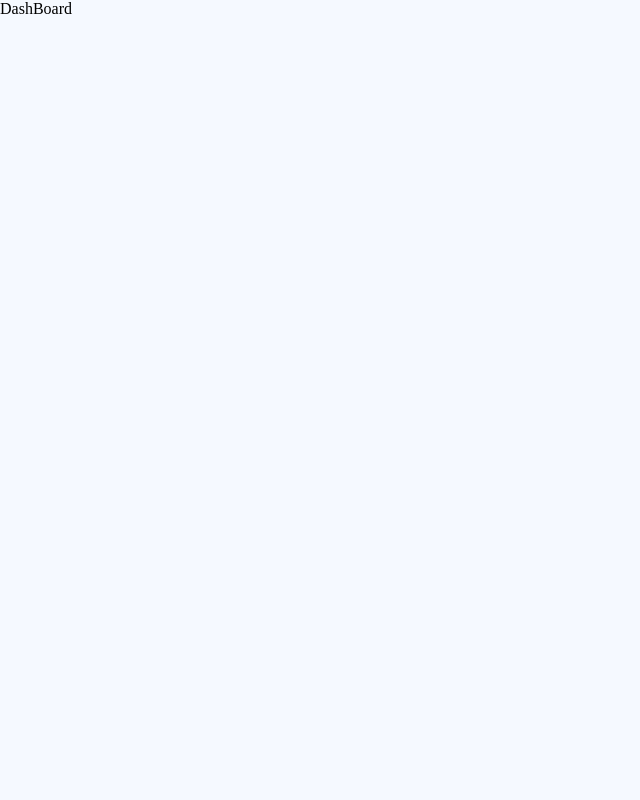
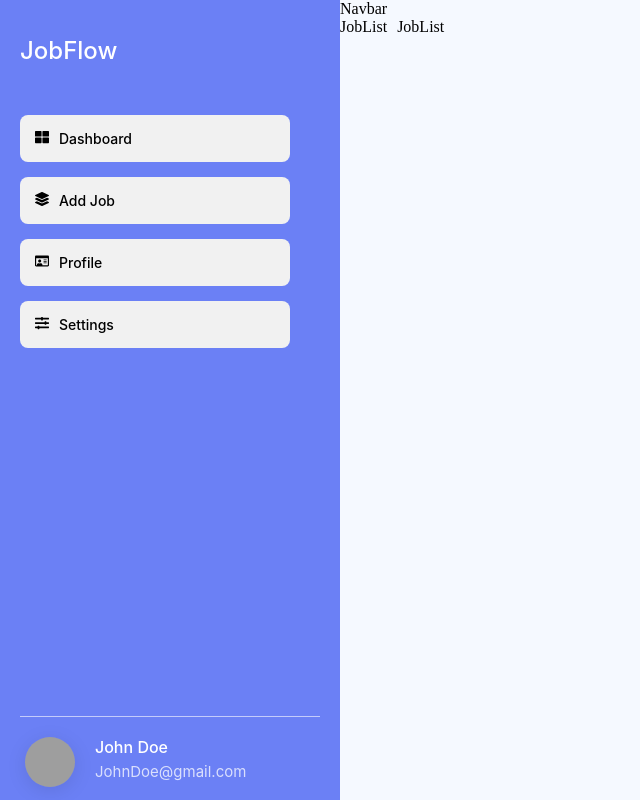
Before and after one commit to CMPSC462Org/finalProject, a React (Vite) app in the folder frontend/: page / in a window 1280 px wide. Shown: the whole page, without its empty margins (0-640 px from the left). Built offline with nearby package versions, Linux system fonts and the light colour scheme; grey boxes are pictures that could not be loaded.

Commit message:
Update Dahsboard, Built sidebar, added basic routes

```diff
--- a/frontend/src/components/JobCard.jsx
+++ b/frontend/src/components/JobCard.jsx
@@ -1,4 +1,6 @@
 import React from 'react'
+import '../styles/main.scss';
+import '../styles/dashBoard.scss';
 
 const JobCard = () => {
   return (
--- a/frontend/src/components/JobList.jsx
+++ b/frontend/src/components/JobList.jsx
@@ -1,4 +1,6 @@
 import React from 'react'
+import '../styles/main.scss';
+import '../styles/dashBoard.scss';
 
 const JobList = () => {
   return (
--- a/frontend/src/components/Navbar.jsx
+++ b/frontend/src/components/Navbar.jsx
@@ -1,4 +1,6 @@
 import React from 'react'
+import '../styles/main.scss';
+import '../styles/dashBoard.scss';
 
 const Navbar = () => {
   return (
--- /dev/null
+++ b/frontend/src/components/Sidebar.jsx
@@ -0,0 +1,69 @@
+import React from 'react'
+import '../styles/main.scss';
+import '../styles/dashBoard.scss';
+import { NavLink } from 'react-router-dom';
+import PlaceholderImage from '../assets/corporate-man-placeholder-image.jpg'
+//Icons
+import { FaThLarge, FaLayerGroup, FaRegIdCard, FaSlidersH } from 'react-icons/fa';
+
+const Sidebar = () => {
+  return (
+    <div className="Main-Sidebar-Contianer">
+
+
+        <div className="Sidebar-Top-Content-Container">
+            <h1 className="Main-Sidebar-Title">JobFlow</h1>
+
+            <div className="Sidebar-Button-Container">
+                <NavLink
+                    to="/dashboard"
+                    className={({ isActive }) => `Main-Sidebar-Button ${isActive ? 'active' : ''}`}
+                    >
+                    <FaThLarge className="Sidebar-Icon" />
+                    Dashboard
+                </NavLink>
+            </div>
+
+            <div className="Sidebar-Button-Container">
+                <button className="Main-Sidebar-Button">
+                <FaLayerGroup className="Sidebar-Icon" />
+                    Add Job
+                </button>
+            </div>
+
+            <div className="Sidebar-Button-Container">
+                <button className="Main-Sidebar-Button">
+                <FaRegIdCard className="Sidebar-Icon" />
+                    Profile
+                </button>
+            </div>
+
+            <div className="Sidebar-Button-Container">
+                <button className="Main-Sidebar-Button">
+                <FaSlidersH className="Sidebar-Icon" />
+                    Settings
+                </button>
+            </div>
+
+        </div>
+
+
+        <div className="Sidebar-Bottom-Content-Container">
+            <div className="Divider"/>
+
+            <div className="User-Info-Row">
+                <img className="User-Image" src={PlaceholderImage} alt="User" />
+
+                <div className="User-Info-Text-Collumn">
+                    <span className="User-Name">John Doe</span>
+                    <span className="User-Email">JohnDoe@gmail.com</span>
+
+                </div>
+            </div>
+        </div>
+
+    </div>
+  )
+}
+
+export default Sidebar
--- a/frontend/src/main.jsx
+++ b/frontend/src/main.jsx
@@ -1,9 +1,13 @@
-import { StrictMode } from 'react'
-import { createRoot } from 'react-dom/client'
-import App from './App.jsx'
+import React from 'react';
+import ReactDOM from 'react-dom/client';
+import App from './App.jsx';
+import { BrowserRouter } from 'react-router-dom';
+import './styles/main.scss';
 
-createRoot(document.getElementById('root')).render(
-  <StrictMode>
-    <App />
-  </StrictMode>,
-)
+ReactDOM.createRoot(document.getElementById('root')).render(
+  <React.StrictMode>
+    <BrowserRouter>
+      <App />
+    </BrowserRouter>
+  </React.StrictMode>
+);
--- a/frontend/src/pages/DashBoard.jsx
+++ b/frontend/src/pages/DashBoard.jsx
@@ -4,11 +4,21 @@ import '../styles/dashBoard.scss';
 import JobCard from '../components/JobCard';
 import JobList from '../components/JobList';
 import Navbar from '../components/Navbar';
+import Sidebar from '../components/Sidebar';
 
 
 const DashBoard = () => {
   return (
-    <div>DashBoard</div>
+    <div className="Main-Dashboard-Container">
+      <Sidebar />
+      <div className="Dashboard-Container-Collumn">
+          <Navbar />
+          <div className="Job-List-Container">
+            <JobList />
+            <JobList />
+          </div>
+      </div>
+    </div>
   )
 }
 
--- a/frontend/src/styles/dashboard.scss
+++ b/frontend/src/styles/dashboard.scss
@@ -1,5 +1,4 @@
 // Dashboard styles
-
 body {
     background-color: #F5F9FF;
     margin: 0;
@@ -11,7 +10,160 @@ body {
     padding: 0;
   }
 
+  body, html {
+    overflow: hidden;
+  }
+
   input, label, button, p, span,h1, h2, h3, h4, h5, h6 {
     font-family: 'Inter', sans-serif;
     font-weight: 400;
   }
+
+
+
+// Main Contianers layouts
+.Main-Dashboard-Container {
+    display:flex;
+    flex-direction:row;
+    height: 100vh;
+    justify-content: space-between;
+    width: 100%;
+    background-color: #F5F9FF;
+    margin:0;
+}
+
+.Dashboard-Container-Collumn {
+    display:flex;
+    flex-direction:column;
+    flex-grow: 1;
+    background-color: #F5F9FF;
+    margin:0;
+}
+
+.Job-List-Container {
+    display:flex;
+    flex-direction:row;
+    gap:10px;
+    flex-wrap: wrap;
+}
+
+
+
+// Sidebar styles
+
+.Main-Sidebar-Contianer {
+    display:flex;
+    flex-direction:column;
+    // justify-content: space-between; // <- This Line
+    width: 300px;
+    height: 100vh;
+    background-color: #6B80F5;
+    padding: 20px;
+    box-shadow: 0 0 10px rgba(0, 0, 0, 0.1);
+}
+.Sidebar-Top-Content-Container {
+    flex: 1;
+  }
+
+  .Sidebar-Bottom-Content-Container {
+    flex:0.15;
+  }
+
+
+.Main-Sidebar-Title {
+    font-family: 'Inter', sans-serif;
+    font-weight: 500;
+    font-size: 24px;
+    color: #FFFFFF;
+    margin-bottom: 50px;
+}
+
+.Sidebar-Button-Container {
+    display:flex;
+    flex-direction:row;
+    gap:10px;
+    margin-bottom:15px;
+    width: 270px;
+
+    .Main-Sidebar-Button {
+        display:flex;
+        flex-direction:row;
+        justify-content:start;
+        width:100%;
+        gap: 10px;;
+        padding:15px;
+        font-size: 14px;
+        font-family: 'Inter', sans-serif;
+        border-radius: 8px;
+        font-weight: 500;
+        border: none;
+        cursor: pointer;
+        text-decoration: none;
+        color: black;
+        background-color: #f1f1f1;
+
+        &:hover {
+            background-color: #e6e6fa; // soft hover
+            box-shadow: 0 4px 20px rgba(0, 0, 0, 0.1);
+            transform: translateX(2px);
+          }
+
+        &:active {
+            background-color: #d0d0e6; // active
+            color: #6B80F5;
+            font-weight: 600;
+            box-shadow: 0 0 8px rgba(255, 255, 255, 0.2);
+          }
+          &.active {
+            background-color: #ffffff;
+            color: #6B80F5;
+            font-weight: 600;
+            box-shadow: inset 0 2px 4px rgba(0, 0, 0, 0.2); // pressed-in look
+          }
+
+    }
+}
+
+
+
+.Divider {
+    height: 1px;
+    background-color: rgba(255, 255, 255, 0.6);
+    margin-bottom: 20px;
+    border: none;
+  }
+
+
+  .User-Info-Row {
+    display:flex;
+    flex-direction: row;
+    gap: 20px;
+    margin-left: 5px;
+  }
+
+
+
+  .User-Info-Text-Collumn {
+    display: flex;
+    flex-direction: column;
+    gap: 5px;
+
+  }
+
+  .User-Image {
+    height: 50px;
+    width: 50px;
+    border-radius: 50%;
+    object-fit: cover;
+    box-shadow: 0 4px 20px rgba(0, 0, 0, 0.1)
+  }
+
+  .User-Name {
+    font-weight: 500;
+    color: white;
+  }
+
+  .User-Email {
+    font-size: 15px;
+    color: rgba(255, 255, 255, 0.75);
+  }
--- a/frontend/src/styles/main.scss
+++ b/frontend/src/styles/main.scss
@@ -68,7 +68,7 @@ body {
     background-color: #FFFFFF;
     padding: 40px;
     border-radius: 12px;
-    box-shadow: 0 4px 20px rgba(0, 0, 0, 0.1);
+    -shadow: 0 4px 20px rboxgba(0, 0, 0, 0.1);
     width:100%;
     max-width: 650px;
     gap: 1.2em;
```
Also changed, not shown: frontend/src/components/JobColumn.jsx (added, +12 -0 lines), frontend/src/components/JobForm.jsx (added, +11 -0 lines), frontend/src/routes/AppRoutes.jsx (+19 -0 lines), 2 other files (tests, documents, lock files or other folders).
